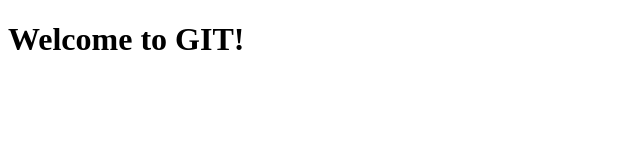
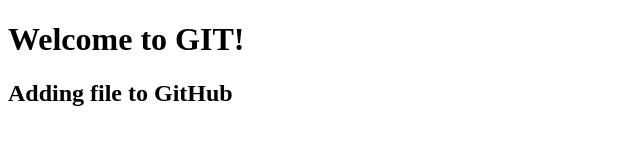
Before and after one commit to rampranavv/navigation-bar, a plain HTML site: page index.html in a window 1280 px wide. Shown: the whole page, without its empty margins (0-640 px from the left). Drawn offline with Linux system fonts and the light colour scheme.

Commit message:
Added new heading

```diff
--- a/index.html
+++ b/index.html
@@ -8,5 +8,6 @@
   </head>
   <body>
     <h1>Welcome to GIT!</h1>
+    <h2>Adding file to GitHub</h2>
   </body>
 </html>
```
